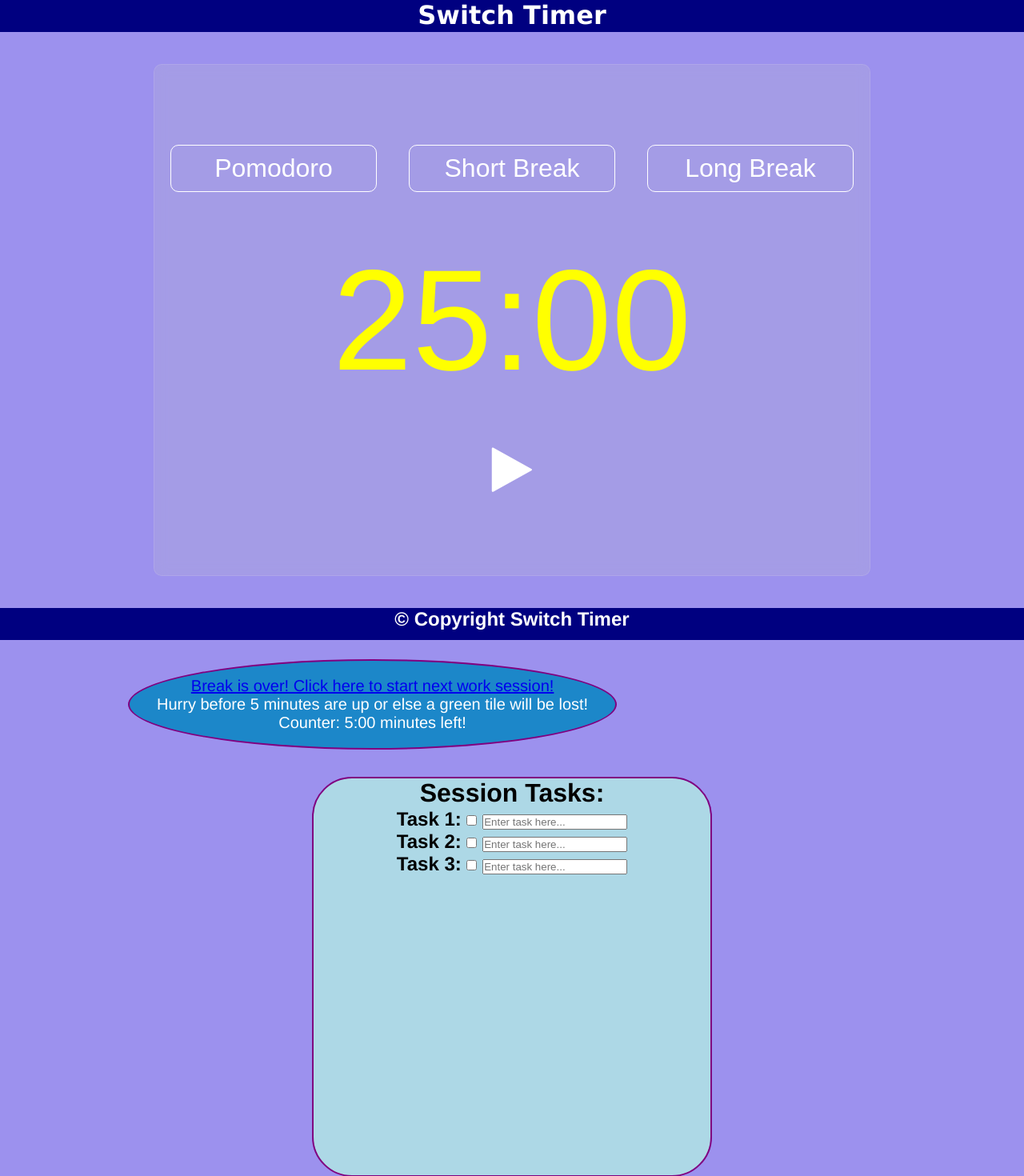
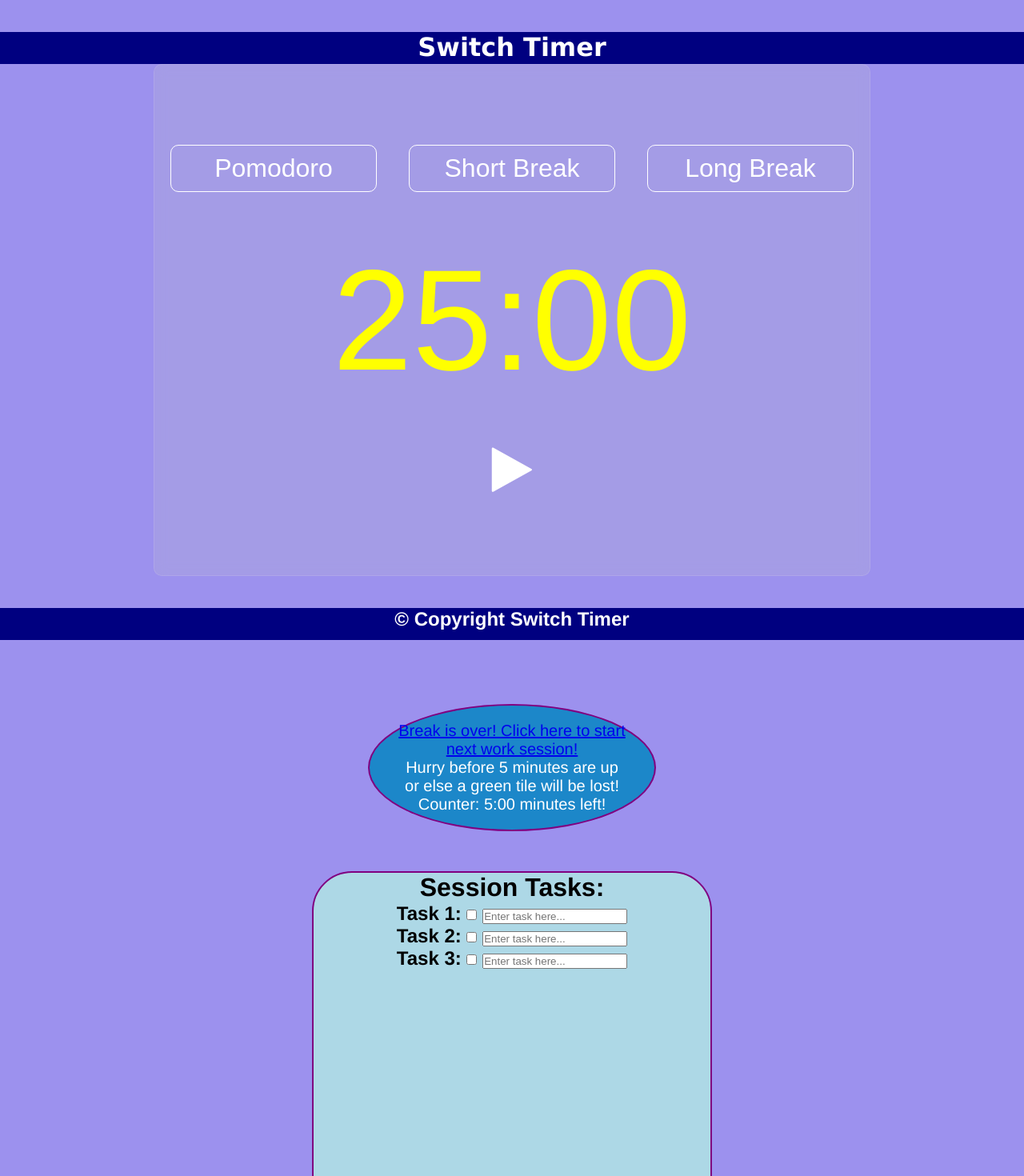
Before and after one commit to vfr9/switch-timer-group-project, a Flask app: page / in a window 1280 px wide. Shown: the top 1470 px of the page at 80% size. Run offline with Flask 2, Linux system fonts and the light colour scheme.

Commit message:
fixed resume button position

```diff
--- a/static/style.css
+++ b/static/style.css
@@ -229,14 +229,14 @@ body {
 		padding: 20px 34px;
 		text-align: center;
 		text-decoration: none;
-		display: inline-block;
+		display: inline block;
 		font-size: 20px;
-		margin: 4px 160px;
+	    margin: 40px 460px;
 		cursor: pointer;
 		border-radius: 50%;
 		border: 2px solid purple;
 		position: relative;
-		top: 820px;
+		top: 840px;
 
 
 
```
